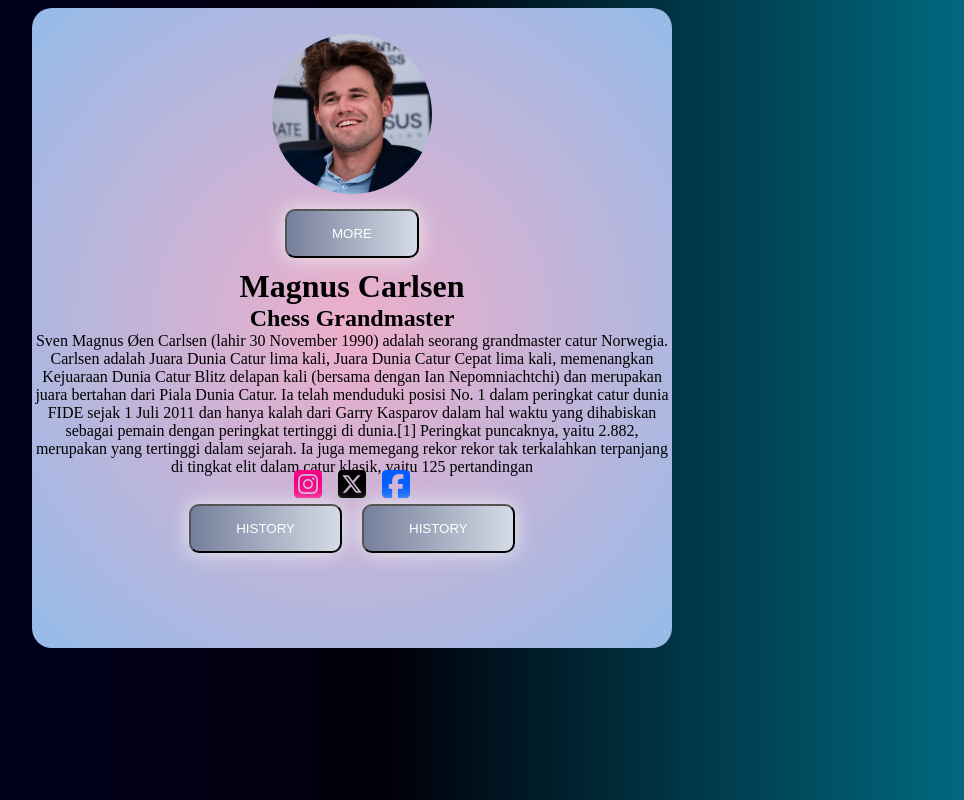
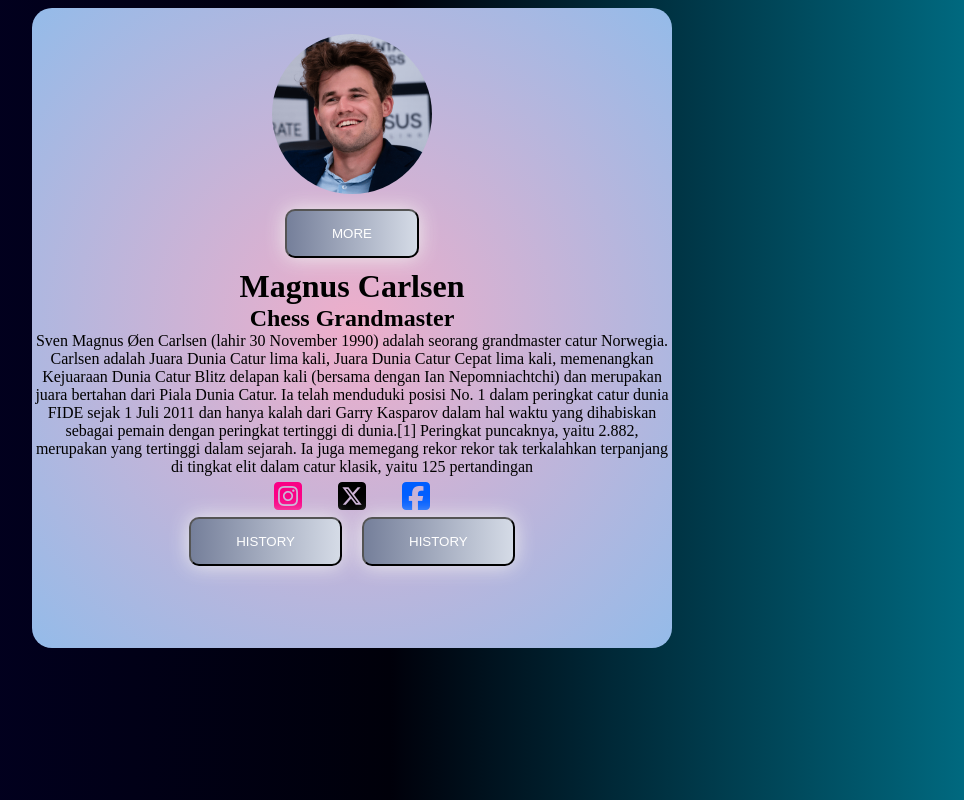
Before and after one commit to TugasPPLGJepss/Nazrul, a plain HTML site: page profile.html in a window 1280 px wide. Shown: the whole page, without its empty margins (288-1252 px from the left). Drawn offline with Linux system fonts and the light colour scheme.

Commit message:
Update profile.html

```diff
--- a/profile.html
+++ b/profile.html
@@ -49,9 +49,9 @@ background: radial-gradient(circle, rgba(238, 174, 202, 1) 0%, rgba(148, 187, 23
             color: #fff;
             text-decoration: none;
           }
-         .i{
+         i{
             gap: 0;
-            margin-top :39px;
+            margin-top :10px;
             padding: 10px;
          }
          .button{
```
